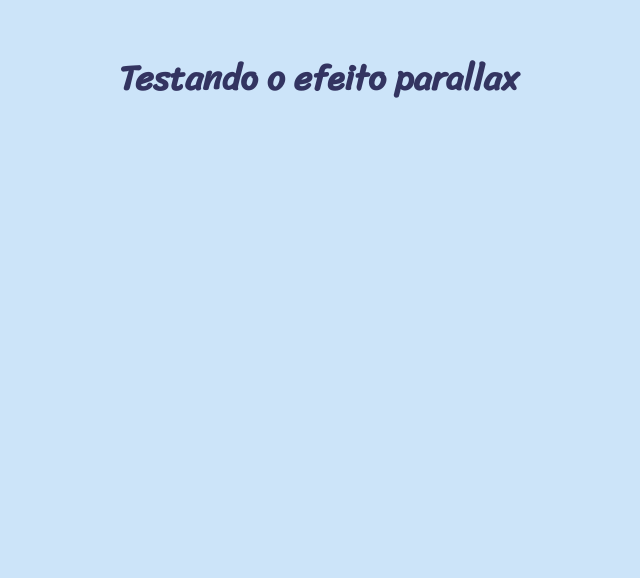
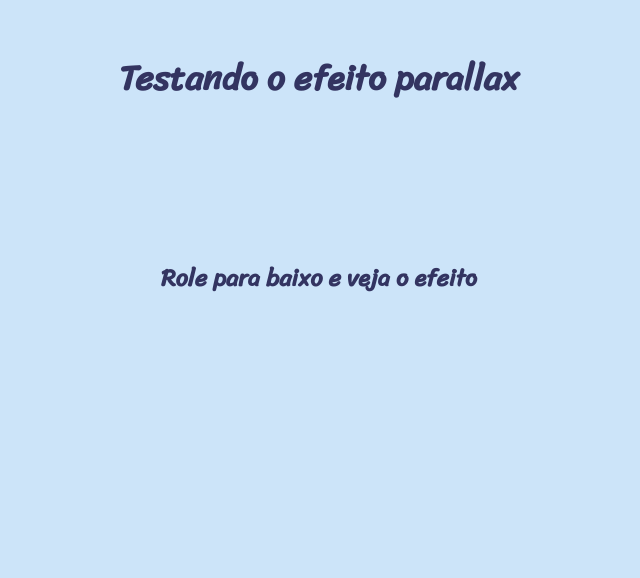
Before and after one commit to joaogabm/Efeito-Parallax, a plain HTML site: page index.html in a window 1280 px wide. Shown: the part 222-800 px from the top of the page, without its empty margins (321-961 px from the left). Drawn offline with Linux system fonts and the light colour scheme.

Commit message:
atualização final

```diff
--- a/css/style.css
+++ b/css/style.css
@@ -33,6 +33,17 @@ section h1{
     transform: translate(-50%, -50%);
 }
 
+section h2{
+    position: absolute;
+    text-align: center;
+    font-family: 'Sriracha', cursive;
+    font-size: 1.5em;
+    color: rgb(51, 52, 97);
+    left: 50%;
+    top: 50%;
+    transform: translate(-50%, -50%);
+}
+
 section:nth-of-type(6){
     background-image: url('../imagens/cristo.jpg');
     height: 600px;
--- a/index.html
+++ b/index.html
@@ -10,7 +10,7 @@
 <body>
     <section></section>
     <section><h1>Testando o efeito parallax</h1></section>
-    <section></section>
+    <section><h2>Role para baixo e veja o efeito</h2></section>
     <section></section>
     <section><h1>Rio de Janeiro</h1></section>
     <section></section>
```
